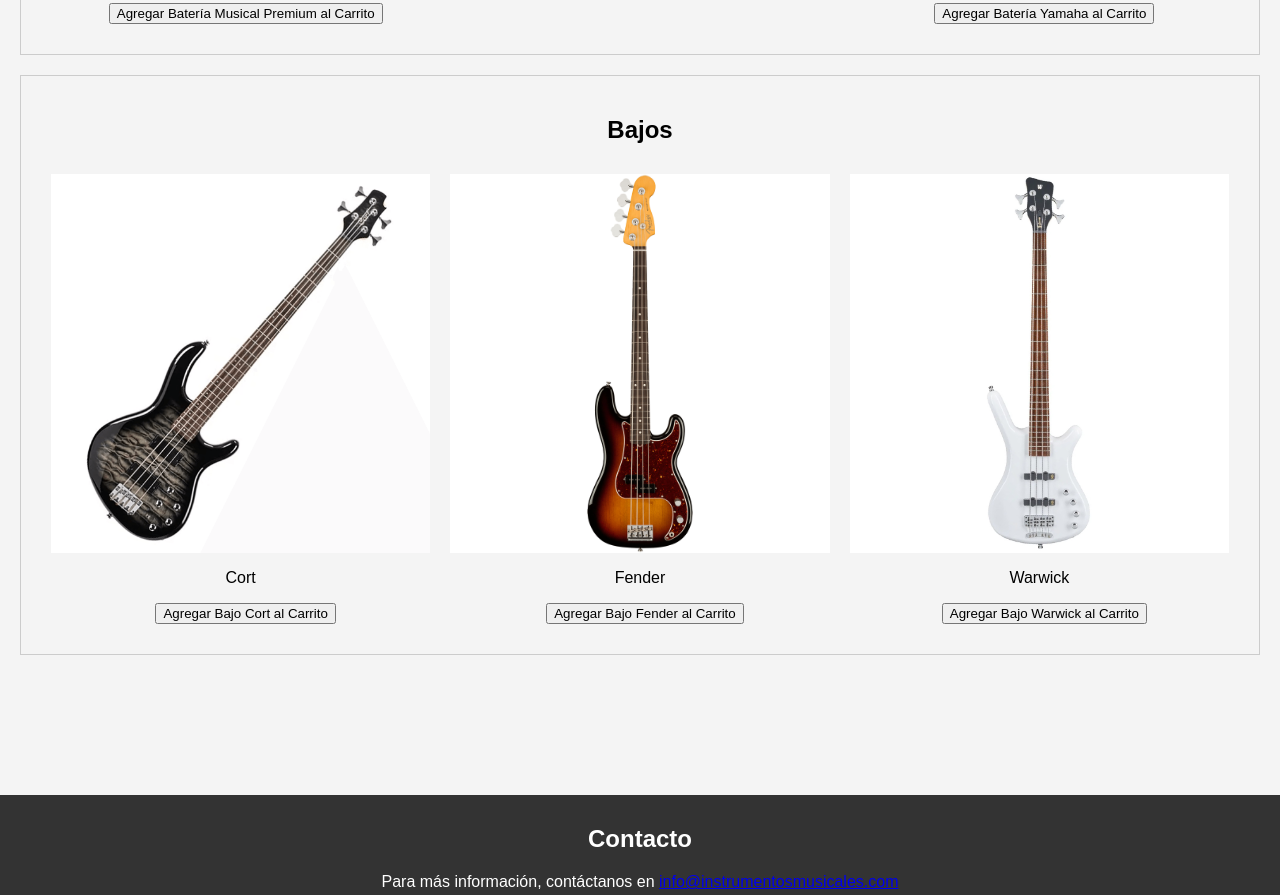
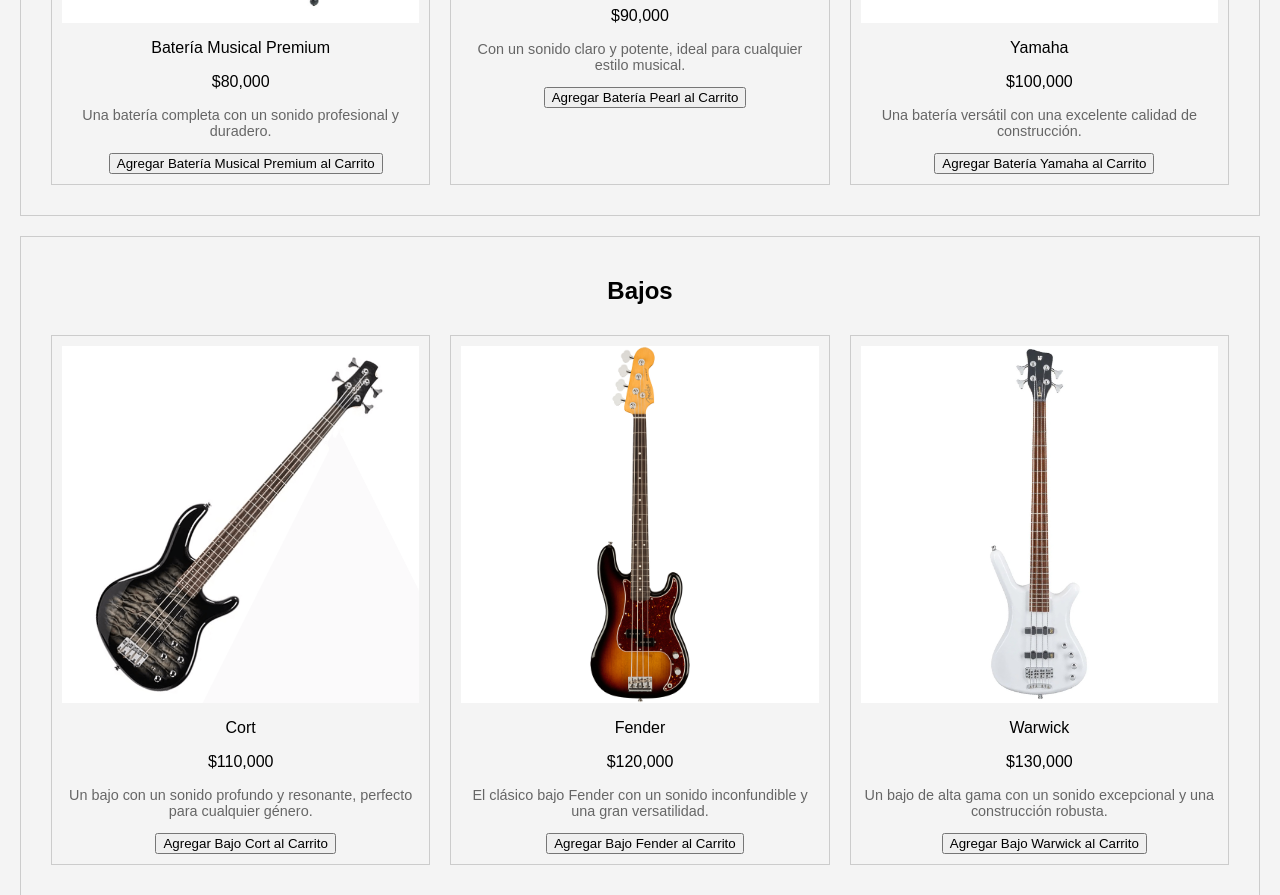
Before and after one commit to alexismena2022/63315, a plain HTML site: page index.html in a window 1280 px wide. Shown: the part 1299-2194 px from the top of the page. Drawn offline with Linux system fonts and the light colour scheme.

Commit message:
se da forma casi final al proyecto

```diff
--- a/index.html
+++ b/index.html
@@ -3,12 +3,12 @@
 <head>
     <meta charset="UTF-8">
     <meta name="viewport" content="width=device-width, initial-scale=1.0">
-    <title>Document</title>
+    <title>Casa del Músico</title>
     <link rel="stylesheet" href="styles.css">
 </head>
 <body>
     <header>
-        <h1>Instrumentos Musicales</h1>
+        <h1>La Casa del Músico</h1>
         <nav>
             <ul>
                 <li><a href="#guitarras">Guitarras</a></li>
@@ -26,16 +26,22 @@
                 <div class="instrumento">
                     <img src="images/guitarras/gibson.jpg" alt="Gibson">
                     <p>Gibson</p>
+                    <p>$500,000</p>
+                    <p class="descripcion">Una guitarra eléctrica de alta calidad con un sonido excepcional.</p>
                     <button onclick="agregarAlCarrito(1)">Agregar Guitarra Gibson al Carrito</button>
                 </div>
                 <div class="instrumento">
                     <img src="images/guitarras/ibanez_gio.jpg" alt="Ibanez Gio">
                     <p>Ibanez Gio</p>
+                    <p>$45,000</p>
+                    <p class="descripcion">Ideal para principiantes, con un diseño elegante y cómodo.</p>
                     <button onclick="agregarAlCarrito(2)">Agregar Guitarra Ibanez Gio al Carrito</button>
                 </div>
                 <div class="instrumento">
                     <img src="images/guitarras/jackson.jpg" alt="Jackson">
                     <p>Jackson</p>
+                    <p>$70,000</p>
+                    <p class="descripcion">Perfecta para el rock y el metal, con un sonido potente y agresivo.</p>
                     <button onclick="agregarAlCarrito(3)">Agregar Guitarra Jackson al Carrito</button>
                 </div>
             </div>
@@ -46,16 +52,22 @@
                 <div class="instrumento">
                     <img src="images/baterias/bateria-musical-premium.jpg" alt="Batería Musical Premium">
                     <p>Batería Musical Premium</p>
+                    <p>$80,000</p>
+                    <p class="descripcion">Una batería completa con un sonido profesional y duradero.</p>
                     <button onclick="agregarAlCarrito(4)">Agregar Batería Musical Premium al Carrito</button>
                 </div>
                 <div class="instrumento">
                     <img src="images/baterias/pearl.jpg" alt="Pearl">
                     <p>Pearl</p>
+                    <p>$90,000</p>
+                    <p class="descripcion">Con un sonido claro y potente, ideal para cualquier estilo musical.</p>
                     <button onclick="agregarAlCarrito(5)">Agregar Batería Pearl al Carrito</button>
                 </div>
                 <div class="instrumento">
                     <img src="images/baterias/yamaha.jpg" alt="Yamaha">
                     <p>Yamaha</p>
+                    <p>$100,000</p>
+                    <p class="descripcion">Una batería versátil con una excelente calidad de construcción.</p>
                     <button onclick="agregarAlCarrito(6)">Agregar Batería Yamaha al Carrito</button>
                 </div>
             </div>
@@ -66,16 +78,22 @@
                 <div class="instrumento">
                     <img src="images/bajos/cort.jpg" alt="Cort">
                     <p>Cort</p>
+                    <p>$110,000</p>
+                    <p class="descripcion">Un bajo con un sonido profundo y resonante, perfecto para cualquier género.</p>
                     <button onclick="agregarAlCarrito(7)">Agregar Bajo Cort al Carrito</button>
                 </div>
                 <div class="instrumento">
                     <img src="images/bajos/fender.jpg" alt="Fender">
                     <p>Fender</p>
+                    <p>$120,000</p>
+                    <p class="descripcion">El clásico bajo Fender con un sonido inconfundible y una gran versatilidad.</p>
                     <button onclick="agregarAlCarrito(8)">Agregar Bajo Fender al Carrito</button>
                 </div>
                 <div class="instrumento">
                     <img src="images/bajos/warwick.jpg" alt="Warwick">
                     <p>Warwick</p>
+                    <p>$130,000</p>
+                    <p class="descripcion">Un bajo de alta gama con un sonido excepcional y una construcción robusta.</p>
                     <button onclick="agregarAlCarrito(9)">Agregar Bajo Warwick al Carrito</button>
                 </div>
             </div>
--- a/styles.css
+++ b/styles.css
@@ -62,8 +62,10 @@
 .recuadro .instrumento {
     text-align: center;
     margin: 10px;
+    padding: 10px;
+    border: 1px solid #ccc;
+    box-sizing: border-box;
     flex: 1 1 30%; /* Ajustar el tamaño de los elementos */
-    box-sizing: border-box;
 }
 
 .recuadro img {
@@ -94,6 +96,12 @@
     margin-left: 10px;
 }
 
+.descripcion {
+    font-size: 0.9em;
+    color: #666;
+    margin-top: 10px;
+}
+
 /* Media Queries */
 @media (max-width: 768px) {
     nav ul li {
```
